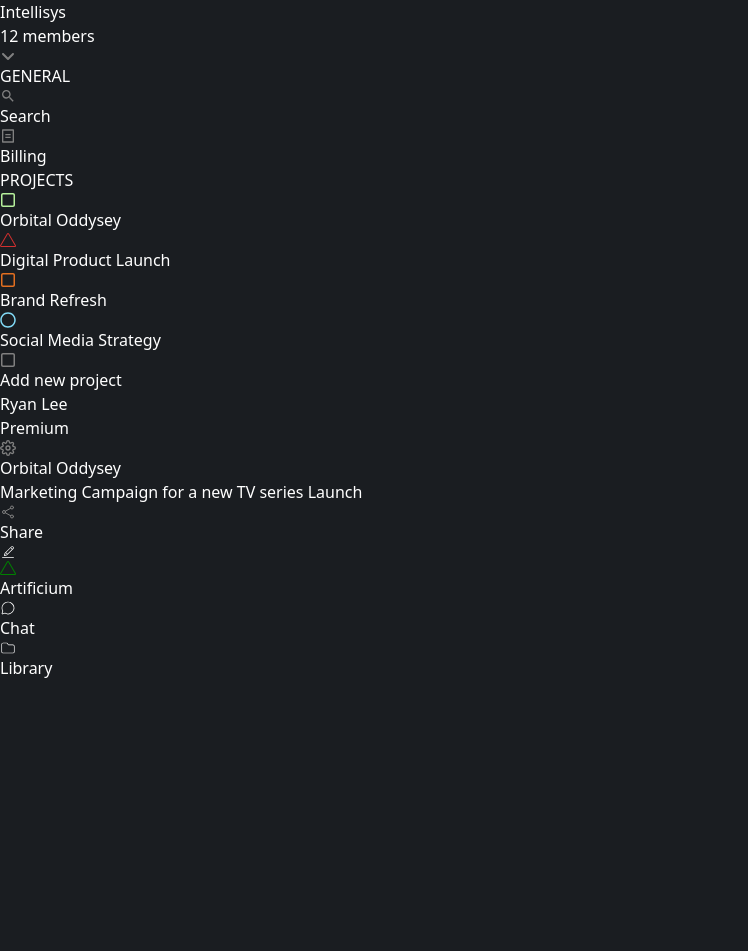
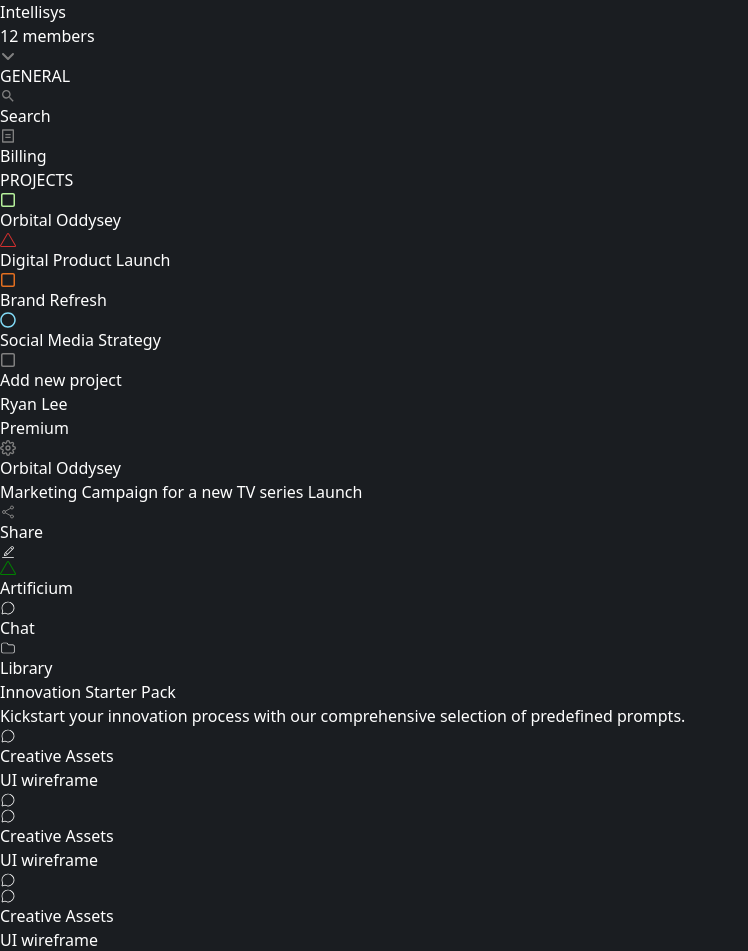
Before and after one commit to Abinsonsuresh/Artificium-AI-Chatbot-App, a React (Vite) app: page / in a window 1280 px wide. Shown: the top 951 px of the page, without its empty margins (0-748 px from the left). Before the commit the page ends 800 px from the top, so only its background shows below. Built offline with nearby package versions, Linux system fonts and the light colour scheme.

Commit message:
Page added

```diff
--- a/src/App.jsx
+++ b/src/App.jsx
@@ -1,13 +1,17 @@
 import Header from "./Components/Header"
 import SideBar from "./Components/SideBar"
+import Artificium from "./Sections/Artificium"
 
 function App() {
 
   return (
     <>
       <div className="flex p-4 gap-5 max-h-screen overflow-hidden">
-        <SideBar/>
-        <Header />
+        <SideBar />
+        <div className="flex flex-col w-full">
+          <Header />
+          <Artificium />
+        </div>
       </div>
 
     </>
--- a/src/Sections/Artificium.jsx
+++ b/src/Sections/Artificium.jsx
@@ -1,9 +1,71 @@
 import React from 'react'
+import { PiChatCircleLight } from 'react-icons/pi'
 
 const Artificium = () => {
-  return (
-    <div>Artificium</div>
-  )
+    return (
+        <>
+            <div className="flex justify-center items-center h-[600px] border mt-2 overflow-y-scroll  overflow-x-hidden scroll  scroll-smooth">
+                <div className='text-center flex flex-col items-center'>
+                    <div>
+                        <h3 className='font-bold text-xl'>Innovation Starter Pack</h3>
+                        <p className='text-sm text-gray-500'>Kickstart your innovation process with our comprehensive selection of predefined prompts.</p>
+                    </div>
+
+                    <div className="flex flex-row items-center gap-5 mt-6">
+                        <div className='flex flex-col items-center'>
+                            <div className='flex items-center flex-col'>
+                                <div className='bg-slate-900 p-4 rounded-full'>
+                                    <PiChatCircleLight />
+                                </div>
+                                <span>Creative Assets</span>
+                            </div>
+
+                            <div className='bg-gray-700 p-4 w-48 mt-6 rounded-2xl flex justify-between items-center'>
+                                <div>
+                                    <p>UI wireframe</p>
+                                </div>
+                                <PiChatCircleLight />
+                            </div>
+                        </div>
+
+
+                        <div className='flex flex-col items-center'>
+                            <div className='flex items-center flex-col'>
+                                <div className='bg-slate-900 p-4 rounded-full'>
+                                    <PiChatCircleLight />
+                                </div>
+                                <span>Creative Assets</span>
+                            </div>
+
+                            <div className='bg-gray-700 p-4 w-48 mt-6 rounded-2xl flex justify-between items-center'>
+                                <div>
+                                    <p>UI wireframe</p>
+                                </div>
+                                <PiChatCircleLight />
+                            </div>
+                        </div>
+
+
+                        <div className='flex flex-col items-center'>
+                            <div className='flex items-center flex-col'>
+                                <div className='bg-slate-900 p-4 rounded-full'>
+                                    <PiChatCircleLight />
+                                </div>
+                                <span>Creative Assets</span>
+                            </div>
+
+                            <div className='bg-gray-700 p-4 w-48 mt-6 rounded-2xl flex justify-between items-center'>
+                                <div>
+                                    <p>UI wireframe</p>
+                                </div>
+                                <PiChatCircleLight />
+                            </div>
+                        </div>
+                    </div>
+                </div>
+            </div>
+        </>
+    )
 }
 
 export default Artificium
```
